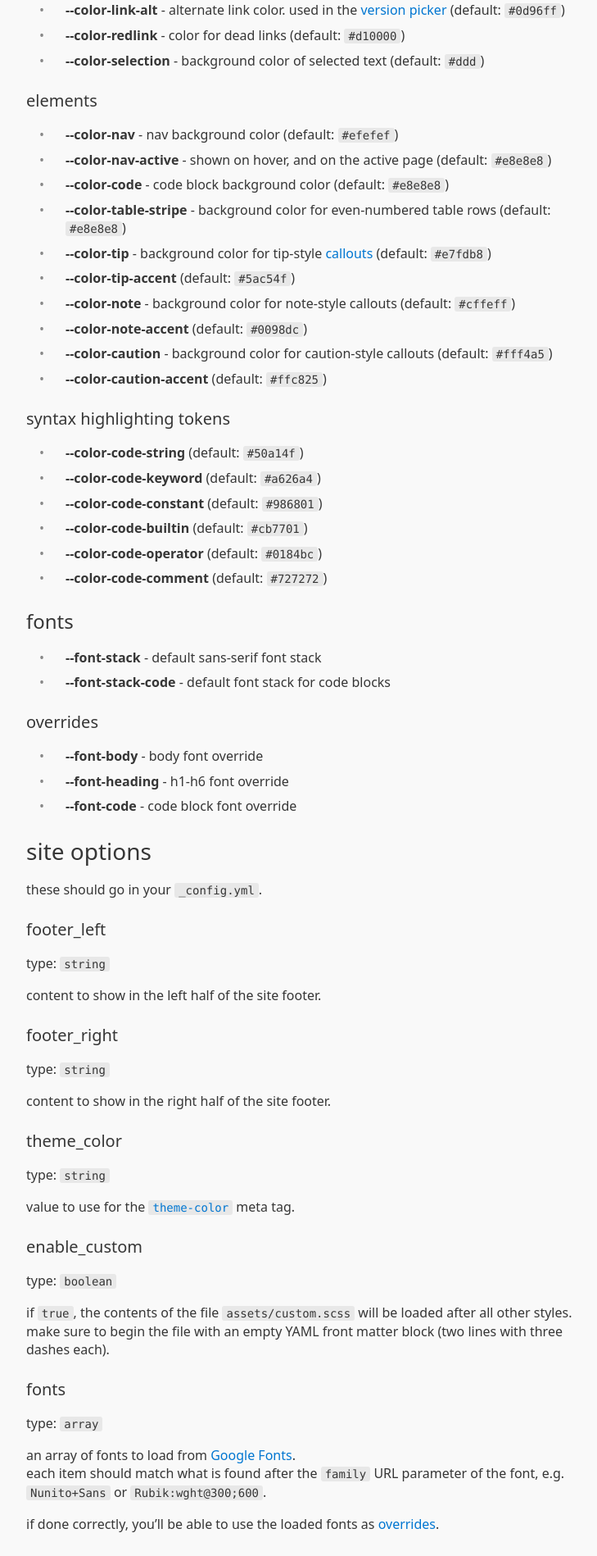
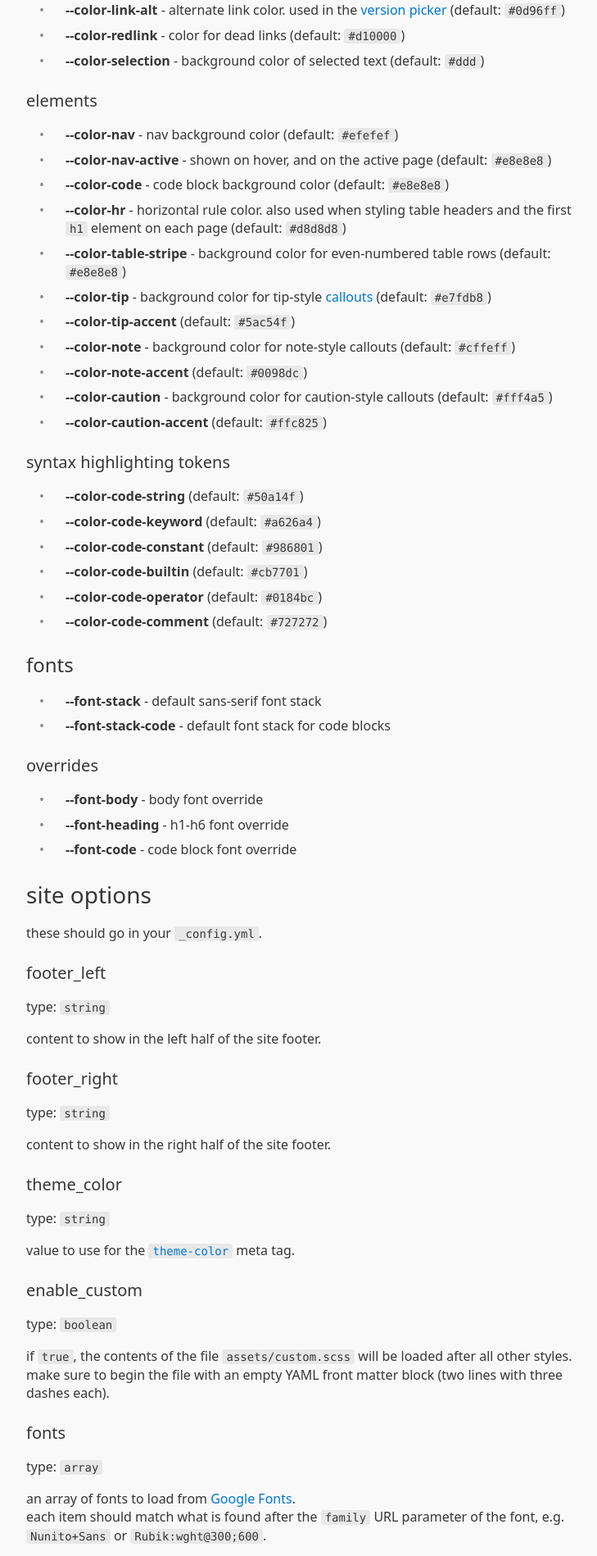
Before and after one commit to sporeball/lifeblood, a Jekyll site: the page built from docs/customization.md, in a window 1280 px wide. Shown: the part 435-2333 px from the top of the page at 82% size, without its empty margins (393-1122 px from the left). Built offline with Jekyll 4.4.1, drawn with Linux system fonts in a browser that asks for light colours.

Commit message:
feat: --color-hr

```diff
--- a/_sass/base.scss
+++ b/_sass/base.scss
@@ -23,6 +23,7 @@
   --color-code-builtin:#cb7701;
   --color-code-operator:#0184bc;
   --color-code-comment:#727272;
+  --color-hr:#d8d8d8;
   --color-table-stripe:#e8e8e8;
   --color-tip:#e7fdb8;
   --color-tip-accent:#5ac54f;
--- a/_sass/elements.scss
+++ b/_sass/elements.scss
@@ -45,7 +45,7 @@ th, td {
 }
 
 th {
-  border-bottom:1px solid #d8d8d8
+  border-bottom:1px solid var(--color-hr)
 }
 
 tr:nth-child(2n) {
@@ -59,7 +59,7 @@ img {
 
 hr {
   margin:1.5rem 0 0.75rem 0;
-  border-bottom:1px solid #d8d8d8
+  border-bottom:1px solid var(--color-hr)
 }
 
 .tip, .note, .caution {
--- a/_sass/typography.scss
+++ b/_sass/typography.scss
@@ -17,7 +17,7 @@ h1 {
 }
 
 h1:first-of-type {
-  border-bottom:1px solid #d8d8d8;
+  border-bottom:1px solid var(--color-hr);
   padding-bottom:0.75rem
 }
 
--- a/assets/lifeblood_dark.scss
+++ b/assets/lifeblood_dark.scss
@@ -16,6 +16,7 @@
     --color-code-constant:#d19a66;
     --color-code-builtin:#e6c07b;
     --color-code-operator:#56b6c2;
+    --color-hr:#666;
     --color-table-stripe:#222;
     --color-tip:#145631;
     --color-note:#144756;
--- a/docs/customization.md
+++ b/docs/customization.md
@@ -22,6 +22,7 @@ these can be placed in your site's [custom stylesheet](#custom) under a standard
 - **\--color-nav** - nav background color (default: `#efefef`)
 - **\--color-nav-active** - shown on hover, and on the active page (default: `#e8e8e8`)
 - **\--color-code** - code block background color (default: `#e8e8e8`)
+- **\--color-hr** - horizontal rule color. also used when styling table headers and the first `h1` element on each page (default: `#d8d8d8`)
 - **\--color-table-stripe** - background color for even-numbered table rows (default: `#e8e8e8`)
 - **\--color-tip** - background color for tip-style [callouts](ui-elements#callouts) (default: `#e7fdb8`)
 - **\--color-tip-accent** (default: `#5ac54f`)
```
